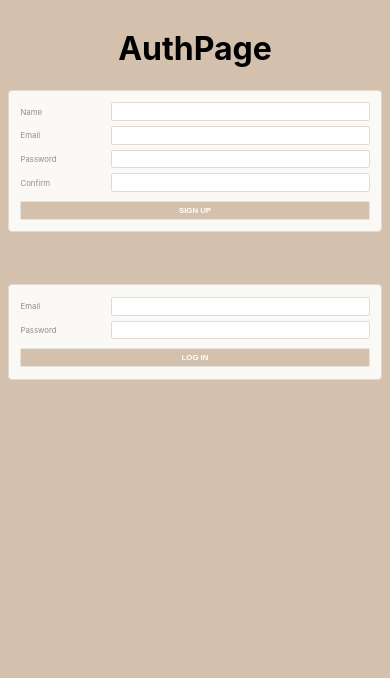
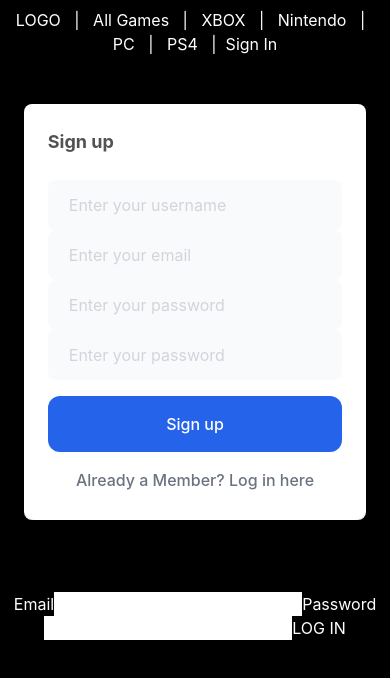
Before and after one commit to KheffyC/ga-capstone, a React (Create React App) app: page /signin in a window 390 px wide. Shown: the top 678 px of the page. Built offline with nearby package versions, Linux system fonts and the light colour scheme.

Commit message:
implement new sign in page and update NavBar

```diff
--- /dev/null
+++ b/postcss.config.js
@@ -0,0 +1,6 @@
+module.exports = {
+  plugins: {
+    tailwindcss: {},
+    autoprefixer: {},
+  },
+}
--- a/public/index.html
+++ b/public/index.html
@@ -24,7 +24,7 @@
       work correctly both with client-side routing and a non-root public URL.
       Learn how to configure a non-root public URL by running `npm run build`.
     -->
-    <title>React App</title>
+    <title>Capstone</title>
   </head>
   <body>
     <noscript>You need to enable JavaScript to run this app.</noscript>
--- a/src/components/LoginForm/LoginForm.jsx
+++ b/src/components/LoginForm/LoginForm.jsx
@@ -31,7 +31,7 @@ export default function LoginForm({ setUser }) {
 
   return (
     <div>
-      <div className="form-container">
+      <div>
         <form autoComplete="off" onSubmit={handleSubmit}>
           <label>Email</label>
           <input type="text" name="email" value={credentials.email} onChange={handleChange} required />
@@ -40,7 +40,7 @@ export default function LoginForm({ setUser }) {
           <button type="submit">LOG IN</button>
         </form>
       </div>
-      <p className="error-message">&nbsp;{error}</p>
+      <p>&nbsp;{error}</p>
     </div>
   );
 }
--- a/src/components/NavBar/NavBar.jsx
+++ b/src/components/NavBar/NavBar.jsx
@@ -13,12 +13,27 @@ const NavBar = ({ setUser, user }) => {
 
   return (
     <nav>
-      {user.name}
+      LOGO
       &nbsp; | &nbsp;
-      <Link to="/orders">Order History</Link>
+      All Games
       &nbsp; | &nbsp;
-      <Link to="/orders/new">New Order</Link>
-      &nbsp; | &nbsp;<Link to="" onClick={handleLogOut}>Log Out</Link>
+      XBOX
+      &nbsp; | &nbsp;
+      Nintendo
+      &nbsp; | &nbsp;
+      PC
+      &nbsp; | &nbsp;
+      PS4
+      &nbsp; | &nbsp;
+      {user ?
+      <>Welcome, {user.name}!
+      &nbsp; | &nbsp;
+      <Link to="" onClick={handleLogOut}>Log Out</Link>
+      </>
+      :
+      <Link to="/signin">Sign In</Link>
+    }
+
     </nav>
   )
 }
--- a/src/components/SignupForm/SignupForm.jsx
+++ b/src/components/SignupForm/SignupForm.jsx
@@ -1,4 +1,5 @@
 import { useState } from 'react'
+import { useNavigate } from 'react-router-dom';
 import { signUp } from '../../utilities/users-service';
 
 const SignupForm = ({ setUser }) => {
@@ -9,6 +10,8 @@ const SignupForm = ({ setUser }) => {
         confirm: '',
         error: ''
     })
+
+    const navigate = useNavigate()
 
     const handleChange = (e) => {
         const newSignup = {
@@ -30,6 +33,7 @@ const SignupForm = ({ setUser }) => {
             delete formDataCopy.confirm
             const user = await signUp(formDataCopy)
             setUser(user)
+            navigate('/')
         } catch {
             setSignup({
                 ...signup, error: 'Sign up Failed - Try Again'
@@ -44,22 +48,53 @@ const SignupForm = ({ setUser }) => {
 
 
   return (
-    <div>
-        <div className="form-container">
-            <form autoComplete="off" onSubmit={handleSubmit}>
-            <label>Name</label>
-            <input type="text" name="name" value={signup.name} onChange={handleChange} required />
-            <label>Email</label>
-            <input type="email" name="email" value={signup.email} onChange={handleChange} required />
-            <label>Password</label>
-            <input type="password" name="password" value={signup.password} onChange={handleChange} required />
-            <label>Confirm</label>
-            <input type="password" name="confirm" value={signup.confirm} onChange={handleChange} required />
-            <button type="submit" disabled={disable}>SIGN UP</button>
-            </form>
+    <section>
+        <div class="px-4 py-12 mx-auto max-w-7xl sm:px-6 md:px-12 lg:px-24 lg:py-24">
+            <div class="justify-center mx-auto text-left align-bottom transition-all transform bg-white rounded-lg sm:align-middle sm:max-w-2xl sm:w-full">
+                <div class="grid flex-wrap items-center justify-center grid-cols-1 mx-auto shadow-xl lg:grid-cols-2 rounded-xl">
+                    <div class="w-full px-6 py-3">
+                        <div>
+                            <div class="mt-3 text-left sm:mt-5">
+                                <div class="inline-flex items-center w-full">
+                                    <h3 class="text-lg font-bold text-neutral-600 l eading-6 lg:text-5xl">Sign up</h3>
+                                </div>
+                            </div>
+                        </div>
+                        <div class="mt-6 space-y-2">
+                            <form autoComplete="off" onSubmit={handleSubmit}>
+                                <div>
+                                    <label for="name" class="sr-only">Username</label>
+                                    <input type="text" name="name" id="name" value={signup.name} onChange={handleChange} required class="block w-full px-5 py-3 text-base text-neutral-600 placeholder-gray-300 transition duration-500 ease-in-out transform border border-transparent rounded-lg bg-gray-50 focus:outline-none focus:border-transparent focus:ring-2 focus:ring-white focus:ring-offset-2 focus:ring-offset-gray-300" placeholder="Enter your username" />
+                                </div>
+                                <div>
+                                    <label for="email" class="sr-only">Email</label>
+                                    <input type="text" name="email" id="email" value={signup.email} onChange={handleChange} required class="block w-full px-5 py-3 text-base text-neutral-600 placeholder-gray-300 transition duration-500 ease-in-out transform border border-transparent rounded-lg bg-gray-50 focus:outline-none focus:border-transparent focus:ring-2 focus:ring-white focus:ring-offset-2 focus:ring-offset-gray-300" placeholder="Enter your email" />
+                                </div>
+                                <div>
+                                    <label for="password" class="sr-only">Password</label>
+                                    <input type="password" name="password" id="password" value={signup.password} onChange={handleChange} required class="block w-full px-5 py-3 text-base text-neutral-600 placeholder-gray-300 transition duration-500 ease-in-out transform border border-transparent rounded-lg bg-gray-50 focus:outline-none focus:border-transparent focus:ring-2 focus:ring-white focus:ring-offset-2 focus:ring-offset-gray-300" placeholder="Enter your password" />
+                                </div>
+                                <div>
+                                    <label for="password" class="sr-only">Confirm</label>
+                                    <input type="password" name="confirm" id="confirm" value={signup.confirm} onChange={handleChange} required class="block w-full px-5 py-3 text-base text-neutral-600 placeholder-gray-300 transition duration-500 ease-in-out transform border border-transparent rounded-lg bg-gray-50 focus:outline-none focus:border-transparent focus:ring-2 focus:ring-white focus:ring-offset-2 focus:ring-offset-gray-300" placeholder="Enter your password" />
+                                </div>
+                                <div class="flex flex-col mt-4 lg:space-y-2">
+                                    <button type="submit" disabled={disable} class="flex items-center justify-center w-full px-10 py-4 text-base font-medium text-center text-white transition duration-500 ease-in-out transform bg-blue-600 rounded-xl hover:bg-blue-700 focus:outline-none focus:ring-2 focus:ring-offset-2 focus:ring-blue-500">
+                                    Sign up
+                                    </button>
+                                    <button class="inline-flex justify-center py-4 text-base font-medium text-gray-500 focus:outline-none hover:text-neutral-600 focus:text-blue-600 sm:text-sm"> Already a Member? Log in here </button>
+                                </div>
+                            </form>
+                        </div>
+                    </div>
+                    <div class="order-first hidden w-full lg:block">
+                    <img class="object-cover h-full bg-cover rounded-l-lg" src="https://images.unsplash.com/photo-1491933382434-500287f9b54b?ixid=MnwxMjA3fDB8MHxwaG90by1wYWdlfHx8fGVufDB8fHx8&amp;ixlib=rb-1.2.1&amp;auto=format&amp;fit=crop&amp;w=1000&amp;q=80" alt="" />
+                    </div>
+                </div>
+            </div>
         </div>
-        <p className="error-message">&nbsp;{signup.error}</p>
-    </div>
+        <p className="text-white">&nbsp;{signup.error}</p>
+    </section>
   )
 }
 
--- a/src/index.css
+++ b/src/index.css
@@ -1,13 +1,19 @@
 /* CSS Custom Properties */
+
+@tailwind base;
+@tailwind components;
+@tailwind utilities;
+
+
 :root {
   --white: #FFFFFF;
-  --tan-1: #FBF9F6;
-  --tan-2: #E7E2DD;
-  --tan-3: #E2D9D1;
-  --tan-4: #D3C1AE;
-  --orange: #F67F00;
-  --text-light: #968c84;
-  --text-dark: #615954;
+  --tan-1: #000;
+  --tan-2: #fff;
+  --tan-3: #fff;
+  --tan-4: #000;
+  --orange: #b1305c;
+  --text-light: #fff;
+  --text-dark: #fff;
 }
 
 *, *:before, *:after {
@@ -24,130 +30,5 @@ body {
   background-color: var(--tan-4);
   padding: 2vmin;
   height: 100vh;
+  color: white;
 }
-
-code {
-  font-family: source-code-pro, Menlo, Monaco, Consolas, 'Courier New',
-    monospace;
-}
-
-#root {
-  height: 100%;
-}
-
-.align-ctr {
-  text-align: center;
-}
-
-.align-rt {
-  text-align: right;
-}
-
-.smaller {
-  font-size: smaller;
-}
-
-.flex-ctr-ctr {
-  display: flex;
-  justify-content: center;
-  align-items: center;
-}
-
-.flex-col {
-  flex-direction: column;
-}
-
-.flex-j-end {
-  justify-content: flex-end;
-}
-
-.scroll-y {
-  overflow-y: scroll;
-}
-
-.section-heading {
-  display: flex;
-  justify-content: space-around;
-  align-items: center;
-  background-color: var(--tan-1);
-  color: var(--text-dark);
-  border: .1vmin solid var(--tan-3);
-  border-radius: 1vmin;
-  padding: .6vmin;
-  text-align: center;
-  font-size: 2vmin;
-}
-
-.form-container {
-  padding: 3vmin;
-  background-color: var(--tan-1);
-  border: .1vmin solid var(--tan-3);
-  border-radius: 1vmin;
-}
-
-p.error-message {
-  color: var(--orange);
-  text-align: center;
-}
-
-form {
-  display: grid;
-  grid-template-columns: 1fr 3fr;
-  gap: 1.25vmin;
-  color: var(--text-light);
-}
-
-label {
-  font-size: 2vmin;
-  display: flex;
-  align-items: center;
-}
-
-input {
-  padding: 1vmin;
-  font-size: 2vmin;
-  border: .1vmin solid var(--tan-3);
-  border-radius: .5vmin;
-  color: var(--text-dark);
-  background-image: none !important; /* prevent lastpass */
-  outline: none;
-}
-
-input:focus {
-  border-color: var(--orange);
-}
-
-button, a.button {
-  margin: 1vmin;
-  padding: 1vmin;
-  color: var(--white);
-  background-color: var(--orange);
-  font-size: 2vmin;
-  font-weight: bold;
-  text-decoration: none;
-  text-align: center;
-  border: .1vmin solid var(--tan-2);
-  border-radius: .5vmin;
-  outline: none;
-  cursor: pointer;
-}
-
-button.btn-sm {
-  font-size: 1.5vmin;
-  padding: .6vmin .8vmin;
-}
-
-button.btn-xs {
-  font-size: 1vmin;
-  padding: .4vmin .5vmin;
-}
-
-button:disabled, form:invalid button[type="submit"] {
-  cursor: not-allowed;
-  background-color: var(--tan-4);
-}
-
-button[type="submit"] {
-  grid-column: span 2;
-  margin: 1vmin 0 0;
-}
--- a/src/pages/App/App.jsx
+++ b/src/pages/App/App.jsx
@@ -2,27 +2,19 @@ import { useState } from 'react'
 import { Routes, Route } from 'react-router-dom'
 import './App.css';
 import { getUser } from '../../utilities/users-service';
-import NewOrderPage from '../NewOrderPage/NewOrderPage';
-import AuthPage from '../AuthPage/AuthPage';
-import OrderHistoryPage from '../OrderHistoryPage/OrderHistoryPage';
 import NavBar from '../../components/NavBar/NavBar';
+import AuthPage from '../AuthPage/AuthPage'
+
 
 function App() {
   const [user, setUser] = useState(getUser())
 
   return (
     <main className="App">
-      { user ?
-      <>
-        <NavBar user={user} setUser={setUser} />
-        <Routes>
-          <Route path="/orders" element={<OrderHistoryPage />} />
-          <Route path="/orders/new" element={<NewOrderPage />} />
-        </Routes>
-      </>
-        :
-        <AuthPage setUser={setUser} />
-      }
+      <NavBar user={user} />
+      <Routes>
+        <Route path="/signin" element={<AuthPage setUser={setUser} />} />
+      </Routes>
     </main>
   );
 }
--- a/src/pages/AuthPage/AuthPage.jsx
+++ b/src/pages/AuthPage/AuthPage.jsx
@@ -5,7 +5,6 @@ import SignupForm from "../../components/SignupForm/SignupForm"
 const AuthPage = ({ setUser }) => {
   return (
     <main>
-      <h1>AuthPage</h1>
       <SignupForm setUser={setUser} />
       <LoginForm setUser={setUser}/>
     </main>
--- /dev/null
+++ b/tailwind.config.js
@@ -0,0 +1,10 @@
+/** @type {import('tailwindcss').Config} */
+module.exports = {
+  content: [
+    "./src/**/*.{js,jsx,ts,tsx}",
+  ],
+  theme: {
+    extend: {},
+  },
+  plugins: [],
+}
```
Also changed, not shown: package.json (+6 -1 lines), src/pages/App/App.css (+1 -29 lines), 2 other files (tests, documents, lock files or other folders).
